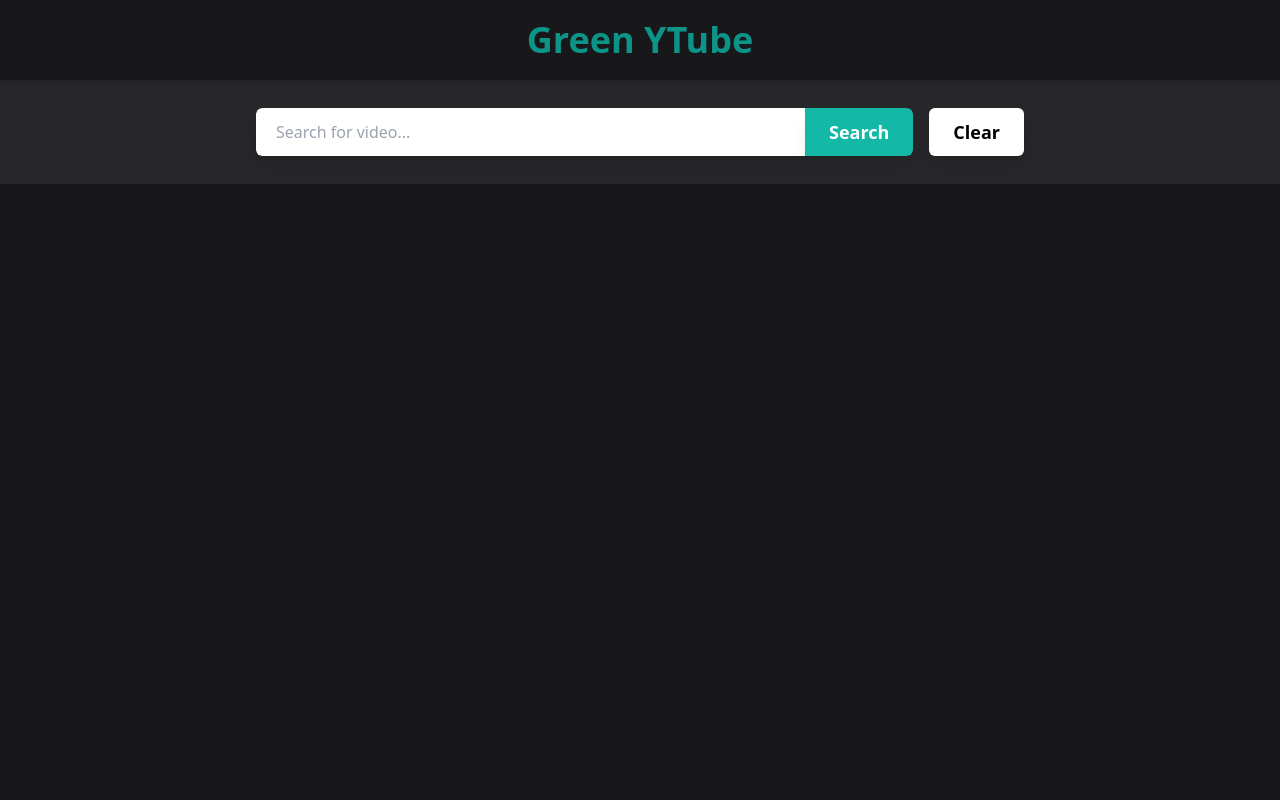
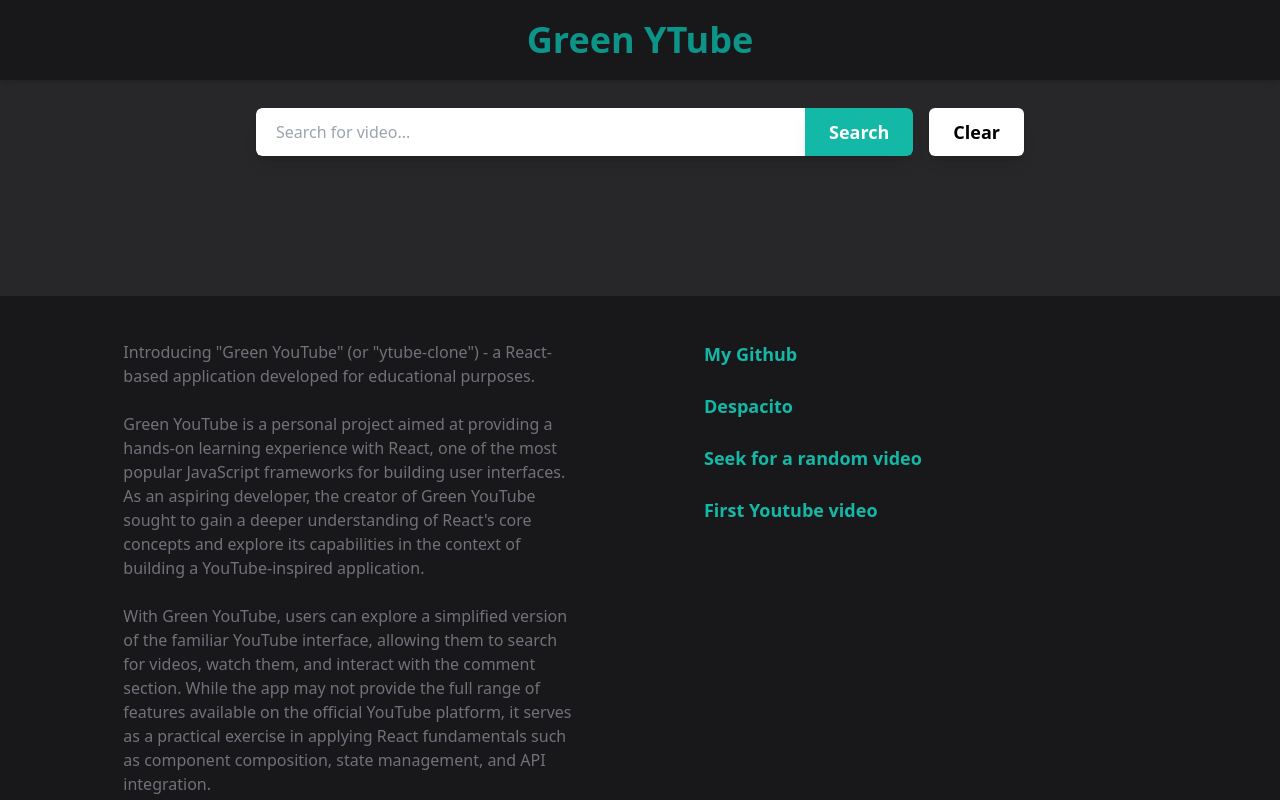
Before and after one commit to javierlnmn/ytube-clone, a React (Create React App) app: page / in a window 1280 px wide. Shown: the top 800 px of the page. Built offline with nearby package versions, Linux system fonts and the light colour scheme; no server answers.

Commit message:
Footer diseño

```diff
--- a/src/components/Footer.js
+++ b/src/components/Footer.js
@@ -1,9 +1,24 @@
 import React from 'react';
 
-const Footer = ({ content }) => {
+const Footer = () => {
     return (
-        <div className='p-5 bg-zinc-900 text-center font-bold text-4xl'>
-            <span className='text-green-300'>{ content }</span>
+        <div className='p-5 bg-zinc-900 mt-28'>
+            <div className='my-6 mx-auto w-10/12 max-w-7xl md:grid grid-cols-2 gap-32'>
+
+                <p className='text-zinc-500 whitespace-pre-wrap'>
+                    Introducing "Green YouTube" (or "ytube-clone") - a React-based application developed for educational purposes.<br/><br/>
+                    Green YouTube is a personal project aimed at providing a hands-on learning experience with React, one of the most popular JavaScript frameworks for building user interfaces. As an aspiring developer, the creator of Green YouTube sought to gain a deeper understanding of React's core concepts and explore its capabilities in the context of building a YouTube-inspired application.<br/><br/>
+                    With Green YouTube, users can explore a simplified version of the familiar YouTube interface, allowing them to search for videos, watch them, and interact with the comment section. While the app may not provide the full range of features available on the official YouTube platform, it serves as a practical exercise in applying React fundamentals such as component composition, state management, and API integration.<br/><br/>
+                    By building Green YouTube, the developer gained valuable experience in working with React's component-based architecture, handling asynchronous data fetching, and managing application state. This project not only served as a platform for honing technical skills but also provided insights into the challenges and considerations involved in building modern web applications.<br/><br/>
+                    Overall, Green YouTube (ytube-clone) stands as a testament to the developer's commitment to continuous learning and exploration, showcasing their dedication to mastering React and acquiring real-world development skills.
+                </p>
+                <nav className='flex flex-col gap-6 mt-6 md:mt-0'>
+                    <p className='text-teal-500 hover:text-teal-300 font-extrabold text-lg'><a className='hover:underline' href='https://github.com/javierlnmn'>My Github</a></p>
+                    <p className='text-teal-500 hover:text-teal-300 font-extrabold text-lg'><a className='hover:underline' href='https://github.com/javierlnmn'>Despacito</a></p>
+                    <p className='text-teal-500 hover:text-teal-300 font-extrabold text-lg'><a className='hover:underline' href='https://github.com/javierlnmn'>Seek for a random video</a></p>
+                    <p className='text-teal-500 hover:text-teal-300 font-extrabold text-lg'><a className='hover:underline' href='https://github.com/javierlnmn'>First Youtube video</a></p>
+                </nav>
+            </div>
         </div>
     );
 }
```
